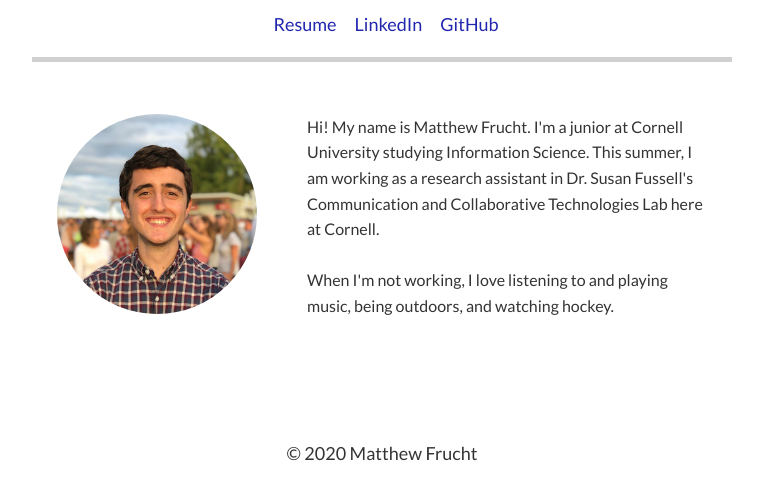
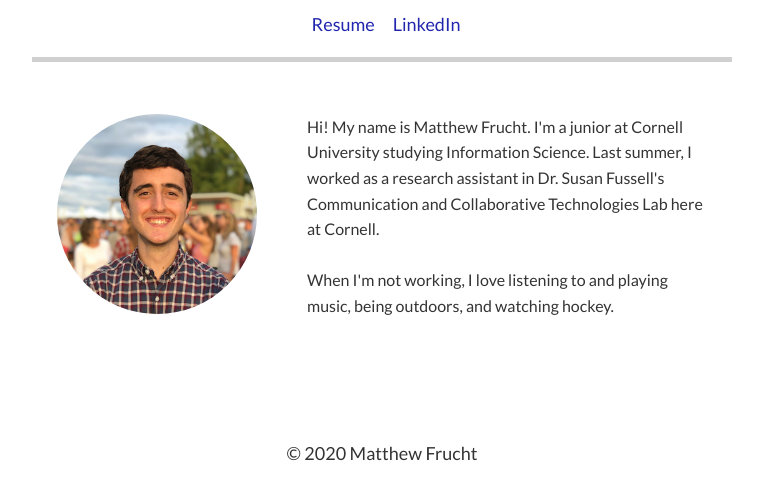
Before and after one commit to mfrucht/MatthewFrucht.com_v1, a Gatsby site: page / in a window 1280 px wide. Shown: the part 97-596 px from the top of the page, without its empty margins (258-1021 px from the left). Built offline with nearby package versions, Linux system fonts and the light colour scheme; Gatsby itself is replaced by a stand-in of ours.

Commit message:
Updated personal description

```diff
--- a/src/components/header.js
+++ b/src/components/header.js
@@ -55,7 +55,7 @@ const Header = ({ siteTitle }) => (
       <ul style={{ listStyle: `none`, marginBottom: '1rem' }}>
           <li><a rel="noopener noreferrer" style={{marginRight: `1rem`}} href={pdf} target="_blank">Resume</a></li>
           <li><a rel="noopener noreferrer" style={{marginRight: `1rem`}} href="https://www.linkedin.com/in/matthewfrucht/" target="_blank">LinkedIn</a></li>
-          <li><a rel="noopener noreferrer" style={{marginRight: `1rem`}} href="https://github.com/mfrucht" target="_blank">GitHub</a></li>
+          {/* <li><a rel="noopener noreferrer" style={{marginRight: `1rem`}} href="https://github.com/mfrucht" target="_blank">GitHub</a></li> */}
       </ul>
       <Line color="	#D0D0D0" />
     </div>
--- a/src/pages/index.js
+++ b/src/pages/index.js
@@ -11,7 +11,7 @@ const IndexPage = () => (
       <img src={headshot} draggable="false" id="headshot" alt="Matthew Frucht"/>
       <p className="mainP" style={{lineHeight:`1.6`}}>
         Hi! My name is Matthew Frucht. I'm a junior at Cornell University studying
-        Information Science. This summer, I am working as a research assistant in Dr. Susan Fussell's
+        Information Science. Last summer, I worked as a research assistant in Dr. Susan Fussell's
         Communication and Collaborative Technologies Lab here at Cornell.
         <br/>
         <br/>
```
